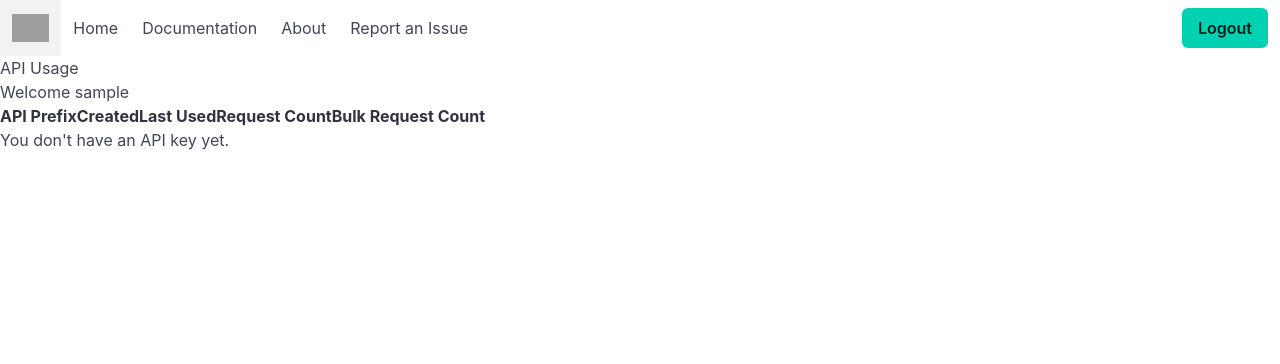
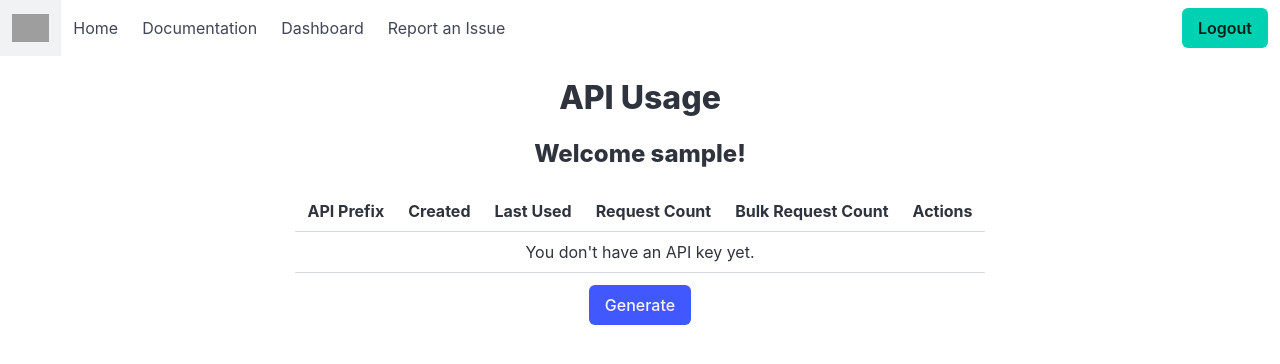
Before and after one commit to cyberdeeb/lead-validator-api, a Django app: page /dashboard/ in a window 1280 px wide. Shown: the top 364 px of the page. Run offline with Django 5.2, Linux system fonts and the light colour scheme; the visitor is signed in with stand-in values (Sample User, id 1); data that the repository does not hold is empty; grey boxes are pictures that could not be loaded.

Commit message:
Style dashboard page and add API key regenerate column; add and style home page and view

```diff
--- a/myproject/api/templates/api/base.html
+++ b/myproject/api/templates/api/base.html
@@ -32,18 +32,18 @@
 
       <div id="navbarBasicExample" class="navbar-menu">
         <div class="navbar-start">
-          <a class="navbar-item">
+          <a class="navbar-item" href="{% url 'home' %}">
             Home
           </a>
 
           <a class="navbar-item">
             Documentation
           </a>
-
-          <a class="navbar-item">
-            About
+          {% if request.user.is_authenticated %}
+          <a class="navbar-item" href="{% url 'dashboard' %}">
+            Dashboard
           </a>
-
+          {% endif %}
           <a class="navbar-item">
             Report an Issue
           </a>
--- a/myproject/api/templates/api/dashboard.html
+++ b/myproject/api/templates/api/dashboard.html
@@ -1,18 +1,20 @@
 {% extends "api/base.html" %}
 {% block title %}Dashboard{% endblock %}
 {% block content %}
+<section>
+  <h2 class="title is-3 m-5 has-text-centered"> API Usage </h2>
 
-<h2> API Usage </h2>
-
-<h3>Welcome {{ user.username }}</h3>
-
-<table>
+  <h3 class="title is-4 m-5 has-text-centered">Welcome {{ user.username }}!</h3>
+</section>
+<section class="is-flex is-justify-content-center m-5">
+  <table class="table">
       <tr>
         <th>API Prefix</th>
         <th>Created</th>
         <th>Last Used</th>
         <th>Request Count</th>
         <th>Bulk Request Count</th>
+        <th>Actions</th>
       </tr>
       {% for key in api_keys %}
       <tr>
@@ -21,13 +23,21 @@
         <td>{{ key.last_used_at }}</td>
         <td>{{ key.regular_request_count }}</td>
         <td>{{ key.bulk_request_count }}</td>
+        <td>
+          <a href="{% url 'regenerate-api-key' key.id %}" class="button is-small is-warning">Regenerate</a>
+        </td>
       </tr>
       {% empty %}
       <tr>
-        <td colspan="5">You don't have an API key yet.</td>
+          <td colspan="6" class="has-text-centered">You don't have an API key yet.</td>
+      </tr>
+      <tr>
+         <td colspan="6" class="has-text-centered">
+          <a href="" class="button is-link mt-1">Generate</a>
+         </td>
       </tr>
       {% endfor %}
     </table>
-
+</section>
 
 {% endblock %}
--- a/myproject/api/views.py
+++ b/myproject/api/views.py
@@ -103,6 +103,9 @@ class CSVLeadVerificationAPIView(APIView):
         return Response(serializer.errors, status=status.HTTP_400_BAD_REQUEST)
 
 # Web views
+def home_view(request):
+    return render(request, 'api/home.html')
+
 
 def signup_view(request):
     if request.user.is_authenticated:
--- a/myproject/myproject/urls.py
+++ b/myproject/myproject/urls.py
@@ -19,10 +19,11 @@ from django.contrib import admin
 from django.contrib.auth import views as auth_views
 from django.urls import path
 from rest_framework.urlpatterns import format_suffix_patterns
-from api.views import LeadVerificationAPIView, CSVLeadVerificationAPIView, CustomLoginView, signup_view, dashboard_view
+from api.views import LeadVerificationAPIView, CSVLeadVerificationAPIView, CustomLoginView, signup_view, dashboard_view, home_view
 
 urlpatterns = [
     path("admin/", admin.site.urls),
+    path("", home_view, name='home'),
     path('verify/', LeadVerificationAPIView.as_view()),
     path('bulk-verify/', CSVLeadVerificationAPIView.as_view()),
     path('signup/', signup_view, name='signup'),
```
Also changed, not shown: myproject/api/templates/api/home.html (added, +28 -0 lines). Lines whose indentation alone changed are shown as unchanged.
